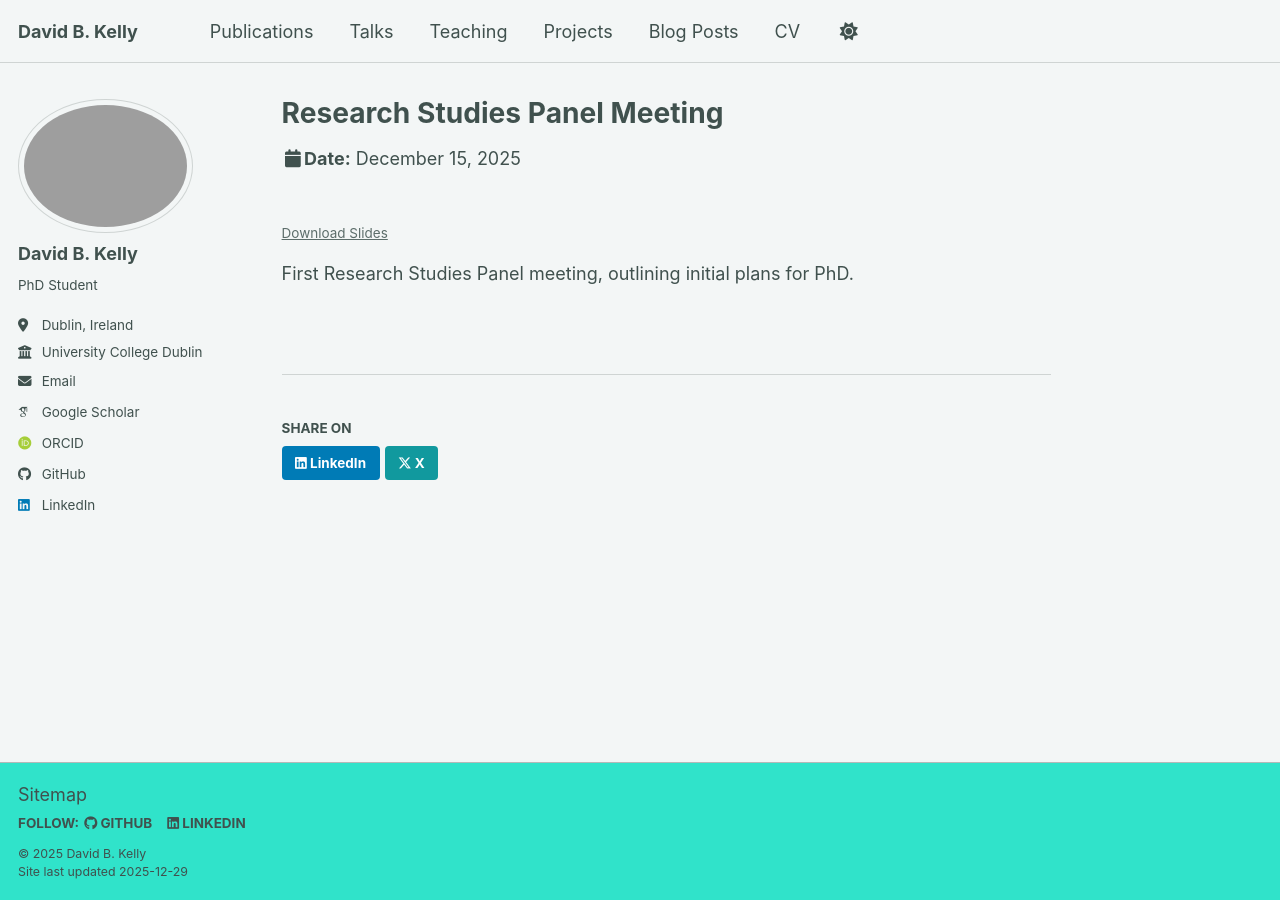
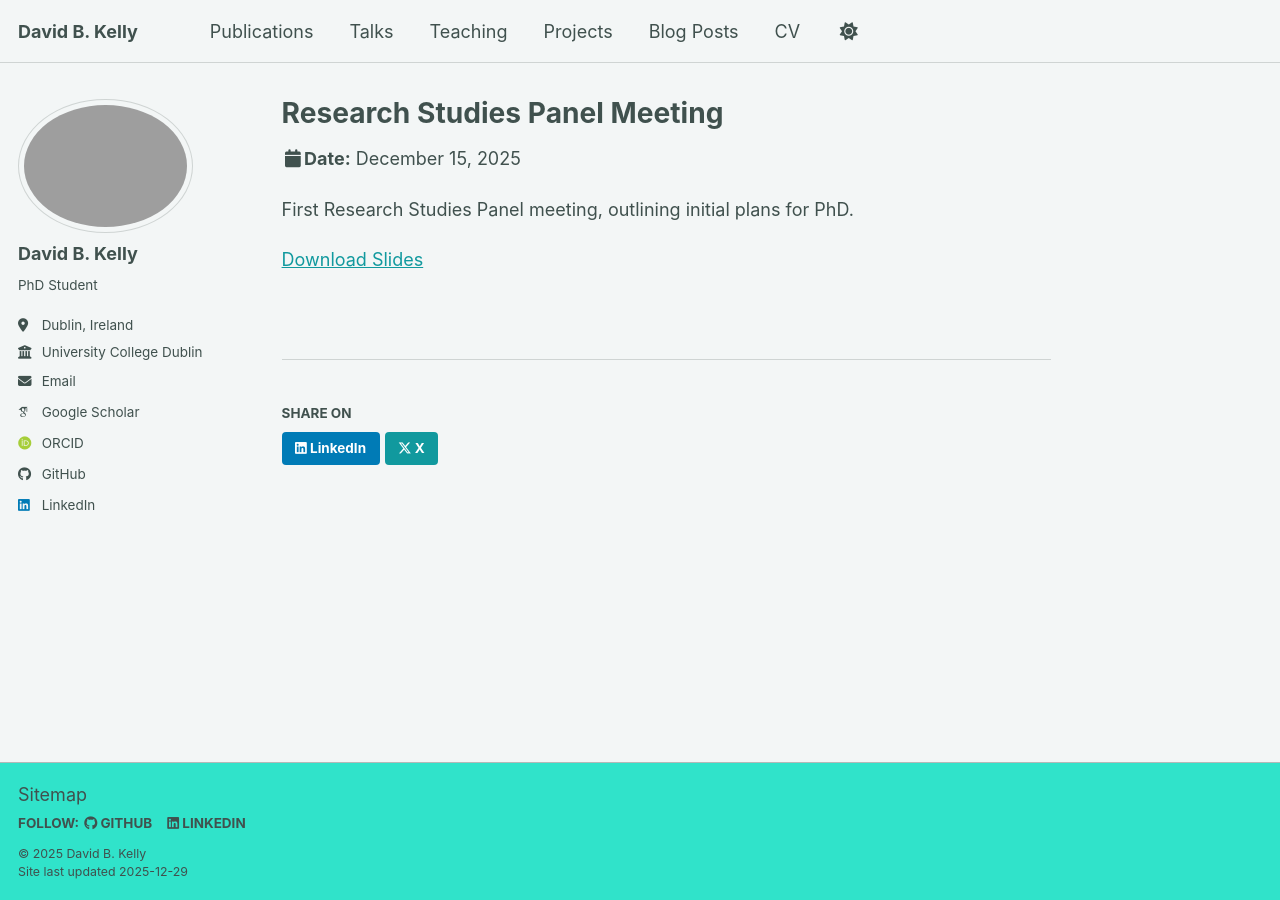
Before and after one commit to davidbkelly/davidbkelly.github.io, a Jekyll site: the page built from _talks/RSP_15.12.2025.md, in a window 1280 px wide. Built offline with Jekyll 4.4.1, drawn with Linux system fonts in a browser that asks for light colours; some web fonts are replaced; a script bundle is joined from its source files by our own code; library files that are not in the unit come from our copies.

Commit message:
Refactor date and slides URL display logic

```diff
--- a/_layouts/talk.html
+++ b/_layouts/talk.html
@@ -30,28 +30,29 @@ layout: default
           {% if page.read_time %}
             <p class="page__meta"><i class="fa fa-clock" aria-hidden="true"></i> {% include read-time.html %}</p>
           {% endif %}
+
           {% if page.modified %}
             <p class="page__date"><strong><i class="fa fa-fw fa-calendar" aria-hidden="true"></i>Date:</strong> <time datetime="{{ page.modified | date: "%Y-%m-%d" }}">{{ page.modified | date: "%B %d, %Y" }}</time></p>
           {% elsif page.date %}
             <p class="page__date"><strong><i class="fa fa-fw fa-calendar" aria-hidden="true"></i>Date:</strong> <time datetime="{{ page.date | date_to_xmlschema }}">{{ page.date | date: "%B %d, %Y" }}</time></p>
           {% endif %}
 
-        {% if page.slidesurl %}
-          <p class="page__meta">
-            <a href="{{ page.slidesurl }}">Download Slides</a>
-          </p>
-        {% endif %}
-
           {% if page.talk_type %}
             <p>{{ page.talk_type }} at {{ page.venue }}, {{ page.location }}</p>
           {% endif %}
-
         </header>
       {% endunless %}
 
       <section class="page__content" itemprop="text">
         {{ content }}
-        {% if page.link %}<div><a href="{{ page.link }}" class="btn">{{ site.data.ui-text[site.locale].ext_link_label | default: "Direct Link" }}</a></div>{% endif %}
+
+        {% if page.slidesurl %}
+          <p><a href="{{ page.slidesurl }}">Download Slides</a></p>
+        {% endif %}
+
+        {% if page.link %}
+          <div><a href="{{ page.link }}" class="btn">{{ site.data.ui-text[site.locale].ext_link_label | default: "Direct Link" }}</a></div>
+        {% endif %}
       </section>
 
       <footer class="page__meta">
```
Lines whose indentation alone changed are shown as unchanged.
